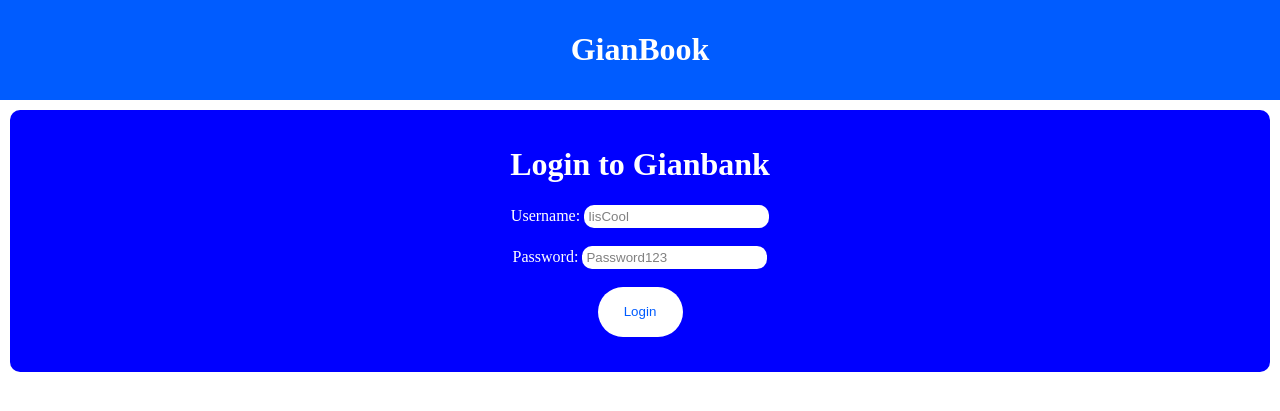
After one commit to Gsingh225/GianBook0.1, a Flask app: template templates/login.html in a window 1280 px wide. The commit adds this page. Shown: the top 411 px of the page. Run offline with Flask 2, Linux system fonts and the light colour scheme; the template is opened without the code that fills it, so the values that code supplies are empty.

Commit message:
login implmented

```diff
--- a/templates/index.html
+++ b/templates/index.html
@@ -39,7 +39,7 @@
             <h1>GianBook</h1>
         </div>
         <div id="right" class="kid">
-            <h3>Login</h3>
+            <h3><a href="{{url_for('login')}}">Login</a></h3>
         </div>
     </div>
     <div class="one">
--- /dev/null
+++ b/templates/login.html
@@ -0,0 +1,78 @@
+<!DOCTYPE html>
+<head>
+    <title>GianBook -Login</title>
+    <style>
+        #topbar{
+            background-color: #005cff;
+            color: white;
+            text-align: center;
+            padding: 10px;
+            margin-bottom: 10px;
+        }
+        body{
+            margin: 0;
+        }
+        .one{
+            background-color: blue;
+            border-radius: 10px;
+            color: white;
+            text-align: center;
+            padding: 10px;
+            margin: 10px;
+        }
+        .one{
+            background-color: blue;
+            border-radius: 10px;
+            color: white;
+            text-align: center;
+            padding: 10px;
+            margin: 10px;
+        }
+        .inp{
+            border: none;
+            border-radius: 10px;
+            padding: 4px;
+        }
+        ::placeholder{
+            opacity: 1;
+            color: gray;
+        }
+        #me{
+            padding: 5px;
+        }
+        .but{
+            border: none;
+            background-color: white;
+            color: #005cff;
+            padding: 5px;
+            border-radius: 25px;
+            height: 50px;
+            width: 85px;
+        }
+        #err{
+            color: red;
+        }
+    </style>
+</head>
+<body>
+    <div id="topbar">
+        <h1>GianBook</h1>
+    </div>
+    <div class="one">
+        <div id="me">
+            <form method="post">
+                <h1>Login to Gianbank</h1>
+                    <label for="newuser">Username:</label>
+                    <input type="text" id="user" name="user" placeholder="IisCool" class="inp">
+                    <br>
+                    <br>
+                    <label for="newpass">Password:</label>
+                    <input type="password" name="pas" id="pas" placeholder="Password123" class="inp">
+                    <br>
+                    <br>
+                    <button class="but" type="submit">Login</button>
+            </form>
+            <h2 id="err" class="err" name="err">{{err}}</h2>
+        </div>
+    </div>
+</body>
```
